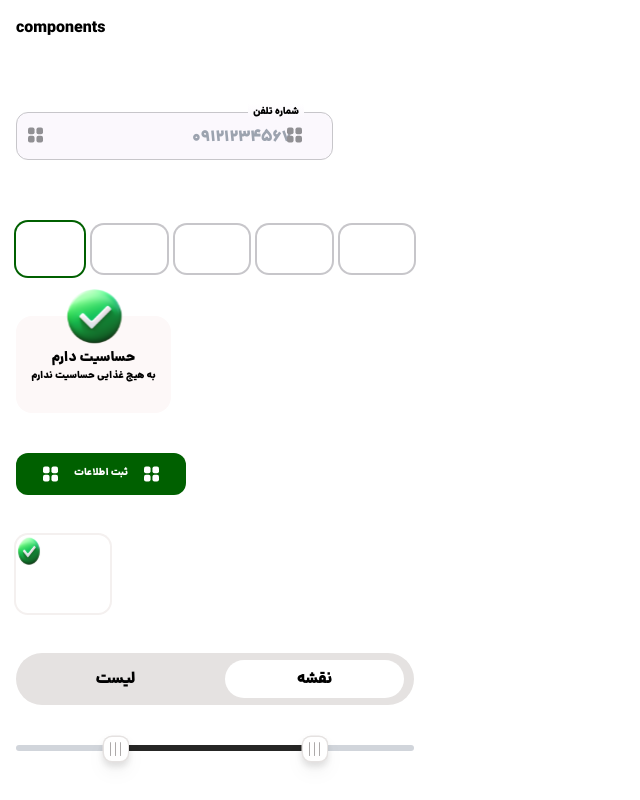
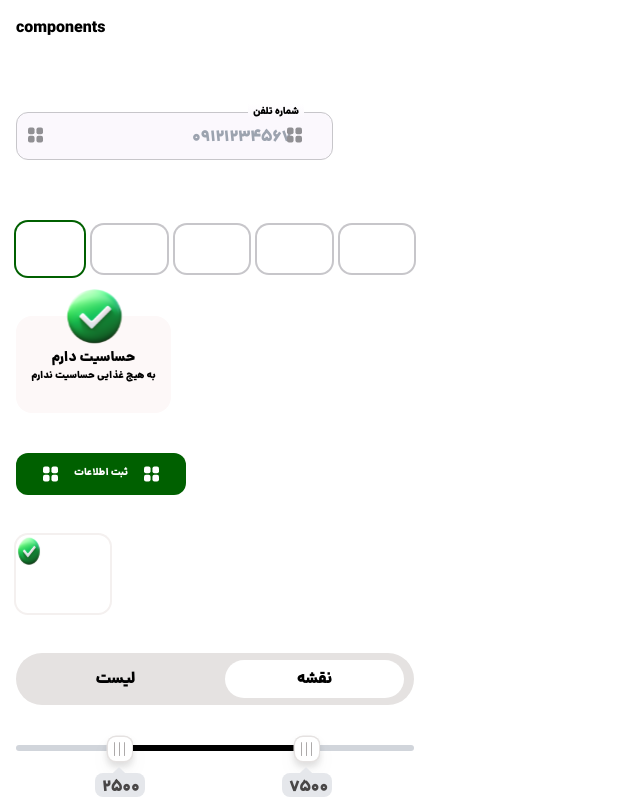
Before and after one commit to misarfehapp/misarfehMain, a Next.js app: page / in a window 1280 px wide. Shown: the whole page, without its empty margins (0-640 px from the left). Built offline with nearby package versions, Linux system fonts and the light colour scheme.

Commit message:
finished range slider

```diff
--- a/components/RangeSlider/RangeSlider.tsx
+++ b/components/RangeSlider/RangeSlider.tsx
@@ -66,12 +66,12 @@ const RangeSlider = ({
 
     if (minThumbRef.current) {
       const minPercent = (minValue / max) * 100;
-      minThumbRef.current.style.left = `calc(${minPercent}% - 12px)`;
+      minThumbRef.current.style.left = `calc(${minPercent}% - 8px)`;
     }
 
     if (maxThumbRef.current) {
       const maxPercent = (maxValue / max) * 100;
-      maxThumbRef.current.style.left = `calc(${maxPercent}% - 12px)`;
+      maxThumbRef.current.style.left = `calc(${maxPercent}% - 20px)`;
     }
   }, [minValue, maxValue, max]);
 
@@ -79,7 +79,7 @@ const RangeSlider = ({
     <div className="w-[398px] relative">
       <div className="slider relative h-1.5 rounded-md bg-gray-300">
         <div
-          className="progress absolute h-1.5 rounded bg-neutral-neutral15"
+          className="progress absolute h-1.5 rounded bg-black"
           ref={progressRef}
         ></div>
       </div>
@@ -102,18 +102,32 @@ const RangeSlider = ({
           value={maxValue}
           className="range-max absolute w-full -top-1 h-1.5 bg-transparent appearance-none pointer-events-none"
         />
-        {/* Custom Thumbs */}
+        {/* Custom Thumbs and Value Labels */}
         <div
           ref={minThumbRef}
           className="absolute -top-3.5 z-10 pointer-events-none"
         >
           <CustomThumb />
+          <div className="absolute -bottom-9 left-1/2 transform -translate-x-1/2 text-center bg-gray-200 py-0.5 px-2  w-[50px] h-[24px] text-neutral-neutral30 rounded-rounded-6">
+            <div
+              aria-hidden="true"
+              className="absolute inset-0 left-[19px] -top-1 h-[10px] w-[10px] transform rotate-45 bg-gray-200 "
+            />
+            {minValue}
+          </div>
         </div>
         <div
           ref={maxThumbRef}
           className="absolute -top-3.5 z-10 pointer-events-none"
         >
           <CustomThumb />
+          <div className="absolute -bottom-9 left-1/2 transform -translate-x-1/2 text-center bg-gray-200 py-0.5 px-2 w-[50px] h-[24px] text-neutral-neutral30 rounded-rounded-6">
+            <div
+              aria-hidden="true"
+              className="absolute inset-0 left-[19px] -top-1 h-[10px] w-[10px] transform rotate-45 bg-gray-200 "
+            />
+            {maxValue}
+          </div>
         </div>
       </div>
     </div>
```
